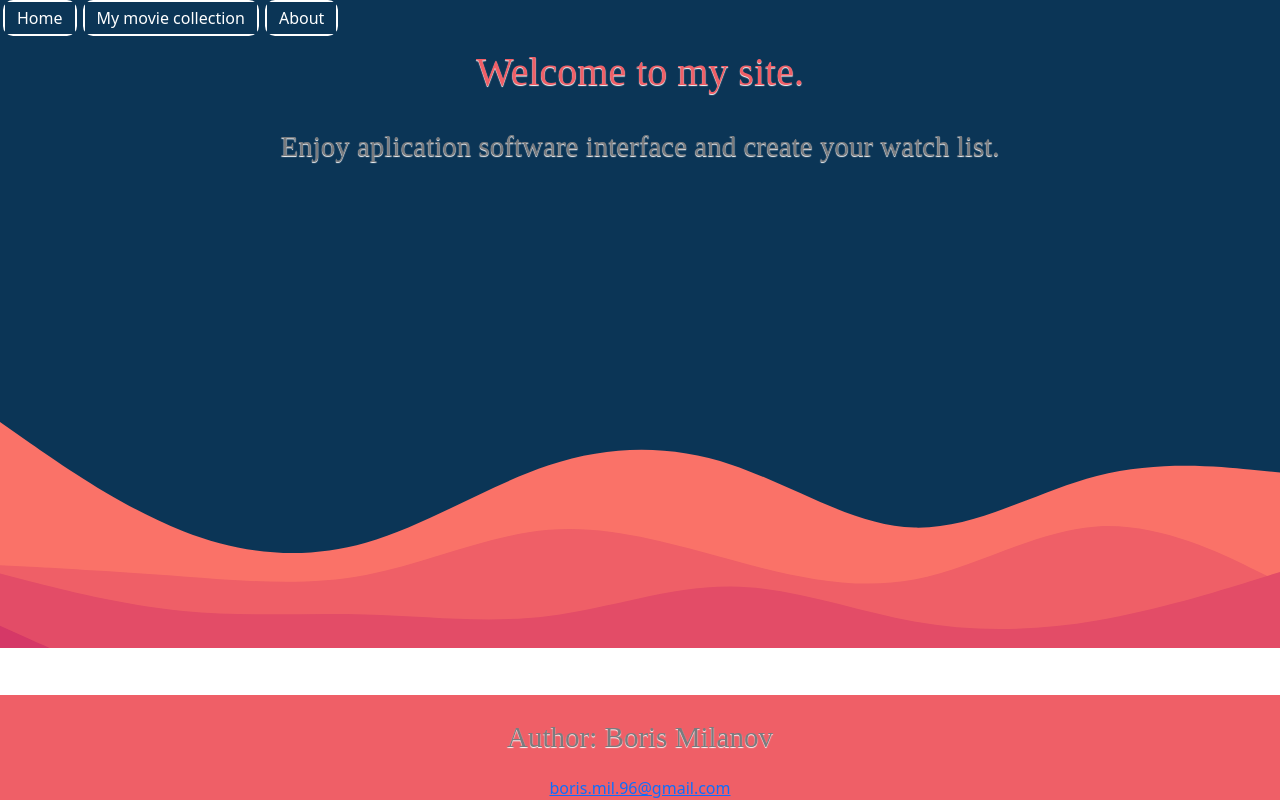
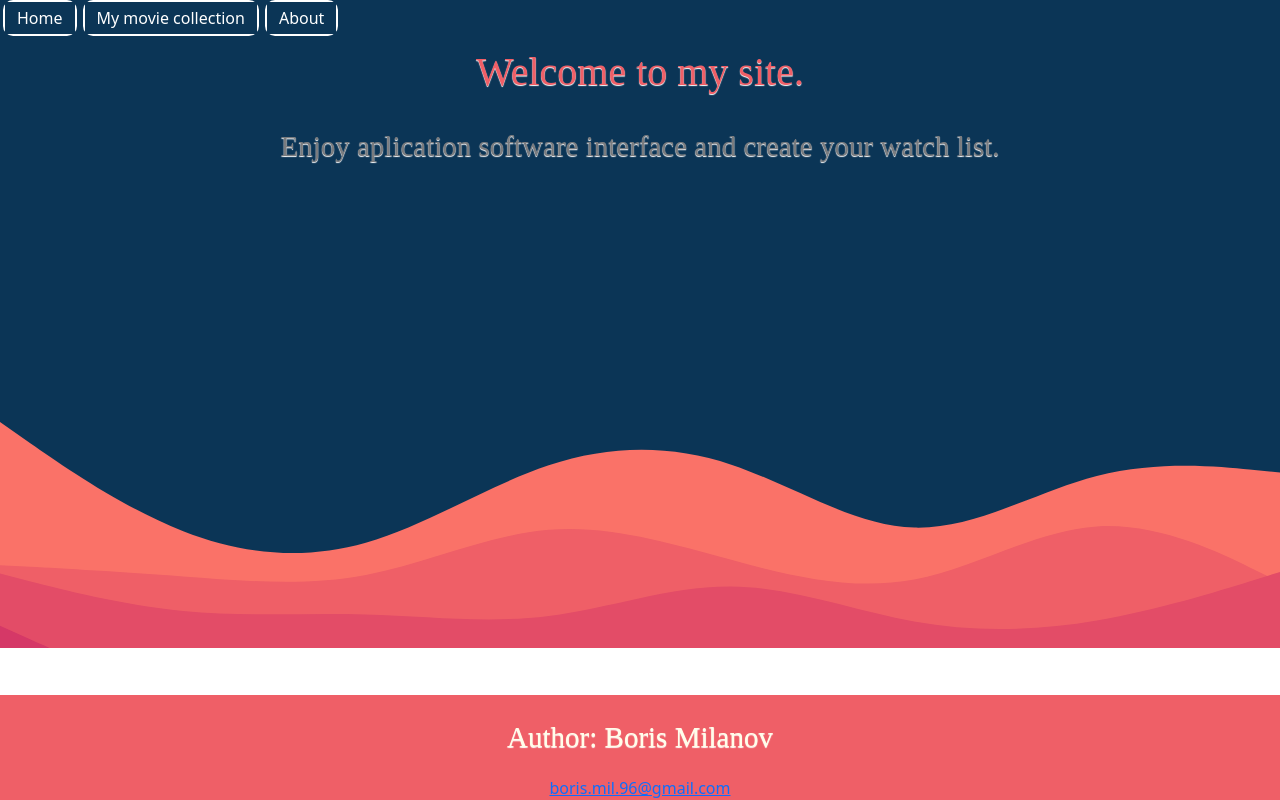
Before and after one commit to BorisMilanov/movie-mern-stack-app, a React (Create React App) app in the folder client/: page / in a window 1280 px wide. Built offline with nearby package versions, Linux system fonts and the light colour scheme.

Commit message:
CSS adjust.

```diff
--- a/client/src/App.css
+++ b/client/src/App.css
@@ -68,4 +68,5 @@
 .authorEl{
   text-align: center;
   font: 25px;
+  color: #FFFEEA;
 }
```
